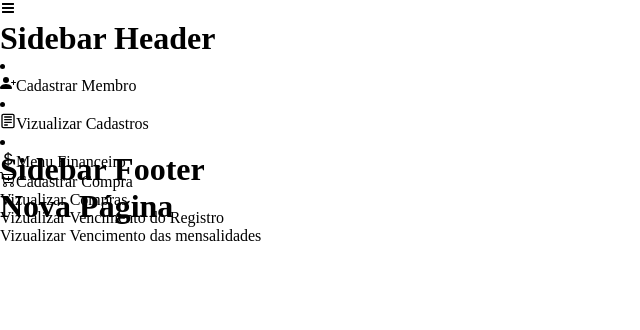
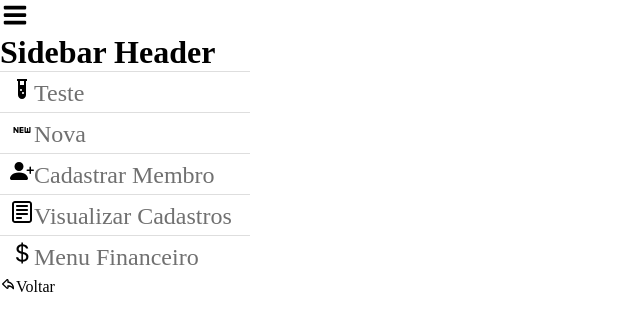
Before and after one commit to cadu-LF/gefi-react, a React (Create React App) app: page /nova in a window 1280 px wide. Both pictures are taken after a click on the icon 8 px from the left and 8 px from the top of the page. Shown: the top 330 px of the page, without its empty margins (0-640 px from the left). Built offline with nearby package versions, Linux system fonts and the light colour scheme.

Commit message:
Alterações na barra lateral da aplicação

```diff
--- a/src/App.tsx
+++ b/src/App.tsx
@@ -1,7 +1,7 @@
 import React from 'react';
 
 import { BrowserRouter } from 'react-router-dom';
-import {Sidebar} from './components/Sidebar'
+import {Sidebar} from './components/Sidebar/Sidebar'
 import { Routes } from './routes';
 import { GlobalStyle } from './styles/global';
 
--- a/src/components/Sidebar.tsx
+++ /dev/null
@@ -1,74 +0,0 @@
-import { ProSidebar, SidebarHeader, SidebarFooter, SidebarContent, SubMenu, MenuItem } from 'react-pro-sidebar';
-import {GoThreeBars} from 'react-icons/go'
-import { BsCartPlus, BsCurrencyDollar, BsFillPersonPlusFill } from 'react-icons/bs'
-import {CgNotes} from 'react-icons/cg'
-import { useEffect, useState } from 'react';
-
-export const Sidebar = () => {
-  const [showSidebar, setShowSidebar] = useState(true)
-  const [toggle, setToggle] = useState(false);
-  const [sessaoSidebar, setSessaoSidebar] = useState(false);
-
-  useEffect(() => {
-    const path = window.location.pathname;
-
-    if (path == '/vizualizar') {
-      setShowSidebar(true)
-      setSessaoSidebar(true);
-    }
-    else if (path === '/login'){
-      setShowSidebar(false)
-    }
-    else {
-      setShowSidebar(true)
-      setSessaoSidebar(false);
-    }
-  }, [])
-
-  const toggleChange = () => {
-    setToggle(!toggle);
-  }
-  return(
-    // colocar verificação de showSidebar
-    <ProSidebar>
-      <GoThreeBars onClick={toggleChange}/>
-      {toggle && (
-        <>
-          <SidebarHeader>
-          <h1>Sidebar Header</h1>
-          </SidebarHeader>
-          <SidebarContent>
-              <MenuItem>
-                <BsFillPersonPlusFill />
-                <span>Cadastrar Membro</span>
-              </MenuItem>
-              <MenuItem>
-                <CgNotes />
-                <span>Vizualizar Cadastros</span>
-              </MenuItem>
-              <SubMenu>
-                <BsCurrencyDollar />
-                <span>Menu Financeiro</span>
-                <MenuItem>
-                  <BsCartPlus />
-                  <span>Cadastrar Compra</span>
-                </MenuItem>
-                <MenuItem>
-                  <span>Vizualizar Compras</span>
-                </MenuItem>
-                <MenuItem>
-                  <span>Vizualizar Vencimento do Registro</span>
-                </MenuItem>
-                <MenuItem>
-                  <span>Vizualizar Vencimento das mensalidades</span>
-                </MenuItem>
-              </SubMenu>
-          </SidebarContent>
-          <SidebarFooter>
-            <h1>Sidebar Footer</h1>
-          </SidebarFooter>
-        </>
-      )}
-    </ProSidebar>
-  )
-}
--- /dev/null
+++ b/src/components/Sidebar/Sidebar.tsx
@@ -0,0 +1,183 @@
+import { ProSidebar, SidebarHeader, SidebarFooter, SidebarContent, SubMenu, MenuItem } from 'react-pro-sidebar';
+
+import { RiTestTubeFill } from 'react-icons/ri';
+import {GoThreeBars} from 'react-icons/go';
+import { BsCurrencyDollar, BsFillPersonPlusFill } from 'react-icons/bs';
+import {CgNotes} from 'react-icons/cg';
+import { IoIosCart } from 'react-icons/io';
+import { BiShoppingBag, BiGitRepoForked } from 'react-icons/bi';
+import { GiBarracksTent, GiFleurDeLys } from 'react-icons/gi';
+import { SiWolframlanguage } from 'react-icons/si';
+import { MdVolunteerActivism, MdOutlineFiberNew } from 'react-icons/md';
+import { TiArrowBackOutline } from 'react-icons/ti';
+import { AiFillCalendar, AiFillFileMarkdown, AiOutlineCompass } from 'react-icons/ai';
+
+import {Link, useHistory} from 'react-router-dom'
+import { useEffect, useState } from 'react';
+
+import './styles.css'
+
+export const Sidebar = () => {
+  const history = useHistory();
+  const [showSidebar, setShowSidebar] = useState(true)
+  const [toggle, setToggle] = useState(false);
+  const [activateSubmenu, setActivateSubmenu] = useState(false);
+  const [sessaoSidebar, setSessaoSidebar] = useState(false);
+
+  useEffect(() => {
+    const path = window.location.pathname;
+
+    console.log('useEffect')
+    if (path.substr(0, 11) == '/visualizar') {
+      setShowSidebar(true)
+      setSessaoSidebar(true);
+    }
+    else if (path === '/login'){
+      setShowSidebar(false)
+    }
+    else {
+      setShowSidebar(true)
+      setSessaoSidebar(false);
+    }
+  }, [history])
+
+  const toggleChange = () => {
+    setToggle(!toggle);
+    setActivateSubmenu(false);
+  }
+
+  const submenuChange = () => {
+    setActivateSubmenu(!activateSubmenu);
+  }
+
+  const goToPreviousPage = () => {
+    history.goBack();
+  }
+
+  return(
+    // colocar verificação de showSidebar
+    <ProSidebar>
+      <GoThreeBars size='30px' onClick={toggleChange}/>
+      {toggle && !sessaoSidebar &&(
+        <div className='sidebar'>
+          <SidebarHeader>
+          <h1>Sidebar Header</h1>
+          </SidebarHeader>
+          <SidebarContent>
+              <MenuItem>
+                <Link to='/'>
+                  <RiTestTubeFill/>
+                  <span>Teste</span>
+                </Link>
+              </MenuItem>
+              <MenuItem>
+                <Link to='/nova'>
+                  <MdOutlineFiberNew />
+                  <span>Nova</span>
+                </Link>
+              </MenuItem>
+              <MenuItem>
+                <Link to='/cadastrar-membro'>
+                  <BsFillPersonPlusFill />
+                  <span>Cadastrar Membro</span>
+                </Link>
+              </MenuItem>
+              <MenuItem>
+                <Link to='/visualizar-cadastro'>
+                  <CgNotes />
+                  <span>Visualizar Cadastros</span>
+                </Link>
+              </MenuItem>
+              <SubMenu
+                onClick={submenuChange}
+                title='Menu Financeiro'
+                icon={<BsCurrencyDollar />}
+              >
+                {activateSubmenu && (
+                  <>
+                  <MenuItem>
+                    <Link to='/cadastrar-compra'>
+                      <BiShoppingBag />
+                      <span>Cadastrar Compra</span>
+                    </Link>
+                  </MenuItem>
+                  <MenuItem>
+                    <Link to='/visualizar-compra'>
+                      <IoIosCart />
+                      <span>Visualizar Compras</span>
+                    </Link>
+                  </MenuItem>
+                  <MenuItem>
+                    <Link to='/visualizar-registro'>
+                      <AiFillCalendar />
+                      <span>Visualizar Vencimento do Registro</span>
+                    </Link>
+                  </MenuItem>
+                  <MenuItem>
+                    <Link to='/visualizar-mensalidade'>
+                      <AiFillFileMarkdown />
+                      <span>Vizualizar Vencimento das mensalidades</span>
+                    </Link>
+                  </MenuItem>
+                  </>
+                )}
+              </SubMenu>
+          </SidebarContent>
+          <SidebarFooter onClick={goToPreviousPage}>
+              <TiArrowBackOutline />
+              <span>Voltar</span>
+          </SidebarFooter>
+        </div>
+      )}
+      {toggle && sessaoSidebar && (
+        <div className='sidebar'>
+          <SidebarHeader>
+          <h1>Sidebar Header</h1>
+          </SidebarHeader>
+          <SidebarContent>
+            <MenuItem>
+              <SiWolframlanguage />
+              <span>Alcateia Amarela</span>
+            </MenuItem>
+            <MenuItem>
+              <SiWolframlanguage />
+              <span>Alcateia Branca</span>
+            </MenuItem>
+            <MenuItem>
+              <SiWolframlanguage />
+              <span>Alcateia Preta</span>
+            </MenuItem>
+            <MenuItem>
+              <GiBarracksTent />
+              <span>Tropa 1</span>
+            </MenuItem>
+            <MenuItem>
+              <GiBarracksTent />
+              <span>Tropa 2</span>
+            </MenuItem>
+            <MenuItem>
+              <GiBarracksTent />
+              <span>Tropa 3</span>
+            </MenuItem>
+            <MenuItem>
+              <AiOutlineCompass />
+              <span>Tropa Sênior</span>
+            </MenuItem>
+            <MenuItem>
+              <BiGitRepoForked color='red'/>
+              <span>Clã Pioneiro</span>
+            </MenuItem>
+            <MenuItem>
+              <GiFleurDeLys />
+              <span>Chefia</span>
+            </MenuItem>
+          </SidebarContent>
+          <SidebarFooter onClick={goToPreviousPage}>
+            <TiArrowBackOutline />
+            <span>Voltar</span>
+          </SidebarFooter>
+        </div>
+      )}
+    </ProSidebar>
+  )
+}
--- /dev/null
+++ b/src/components/Sidebar/styles.css
@@ -0,0 +1,36 @@
+.pro-menu-item {
+  list-style-type: none;
+  font-size: 24px;
+  width: 250px;
+  height: 100%;
+  padding-left: 10px;
+  margin-bottom: 5px;
+  padding-top: 5px;
+  border-top: 1px solid #dedede;
+}
+
+.pro-menu-item a {
+  text-decoration: none;
+  color: #707070;
+}
+
+.pro-menu-item svg {
+  color: #000;
+}
+
+.pro-sidebar {
+  height: 100%;
+}
+
+.pro-sub-menu {
+  color: #707070;
+}
+
+.pro-sub-menu li {
+  margin-left: 15px;
+  margin-bottom: 10px;
+}
+
+.pro-sidebar-footer {
+  cursor: pointer;
+}
--- a/src/pages/Nova.tsx
+++ b/src/pages/Nova.tsx
@@ -3,7 +3,6 @@ import React from 'react';
 export const Nova = () => {
   return (
     <>
-      <h1>Nova Página</h1>
     </>
   )
 }
--- /dev/null
+++ b/src/pages/Vizualizar.tsx
@@ -0,0 +1,9 @@
+import React from 'react';
+
+export const Vizualizar = () => {
+  return (
+    <>
+      <h1>Vizualizar</h1>
+    </>
+  )
+}
--- a/src/routes/index.tsx
+++ b/src/routes/index.tsx
@@ -4,6 +4,7 @@ import React from 'react';
 import { Route, Switch } from 'react-router-dom';
 import { Nova } from '../pages/Nova';
 import { Test } from '../pages/Test';
+import { Vizualizar } from '../pages/Vizualizar';
 
 export const Routes: React.FC = () => {
 
@@ -12,6 +13,7 @@ export const Routes: React.FC = () => {
       <Switch>
         <Route component={Test} path='/' exact/>
         <Route component={Nova} path='/nova' exact />
+        <Route component={Vizualizar} path='/visualizar' exact />
       </Switch>
     </>
   )
```
